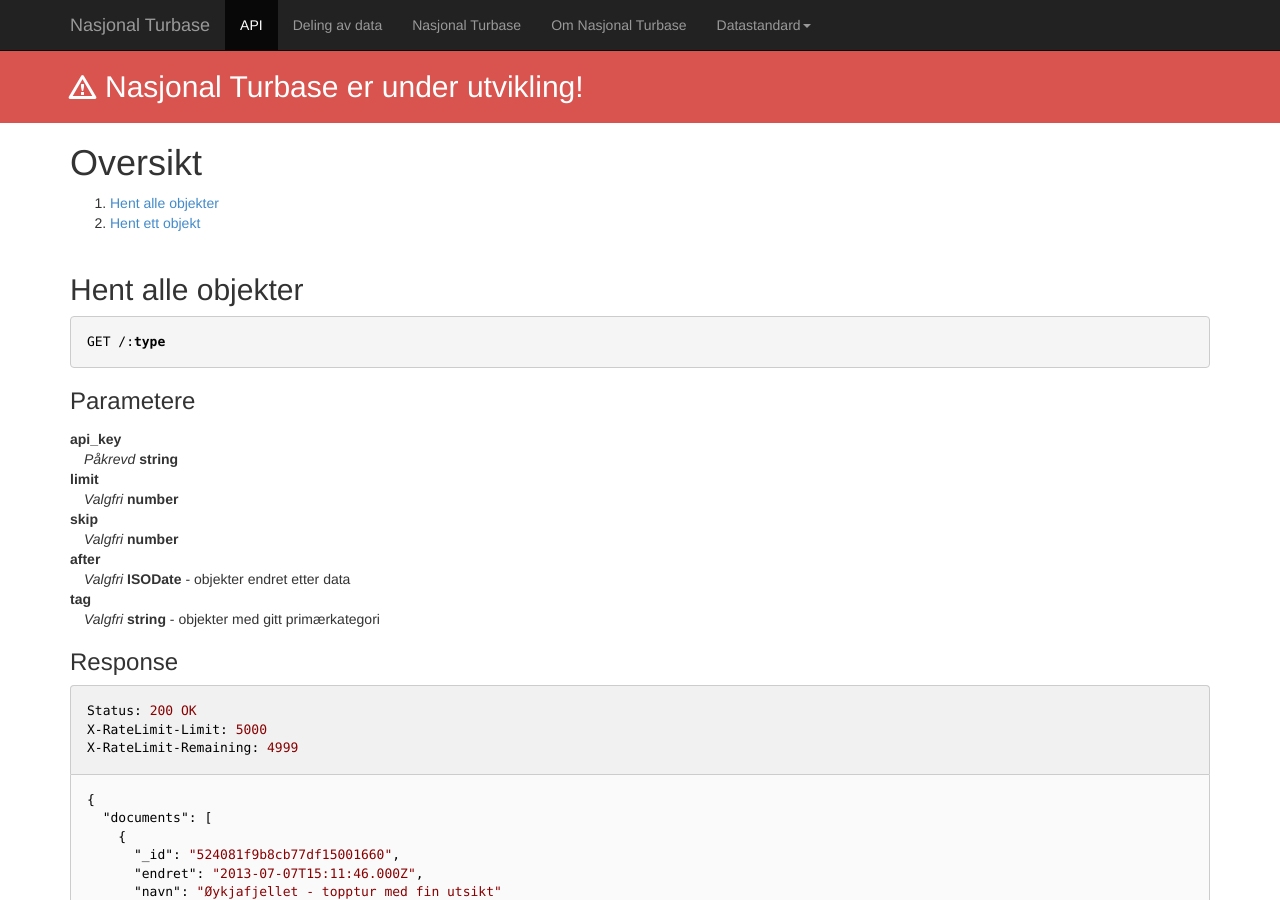
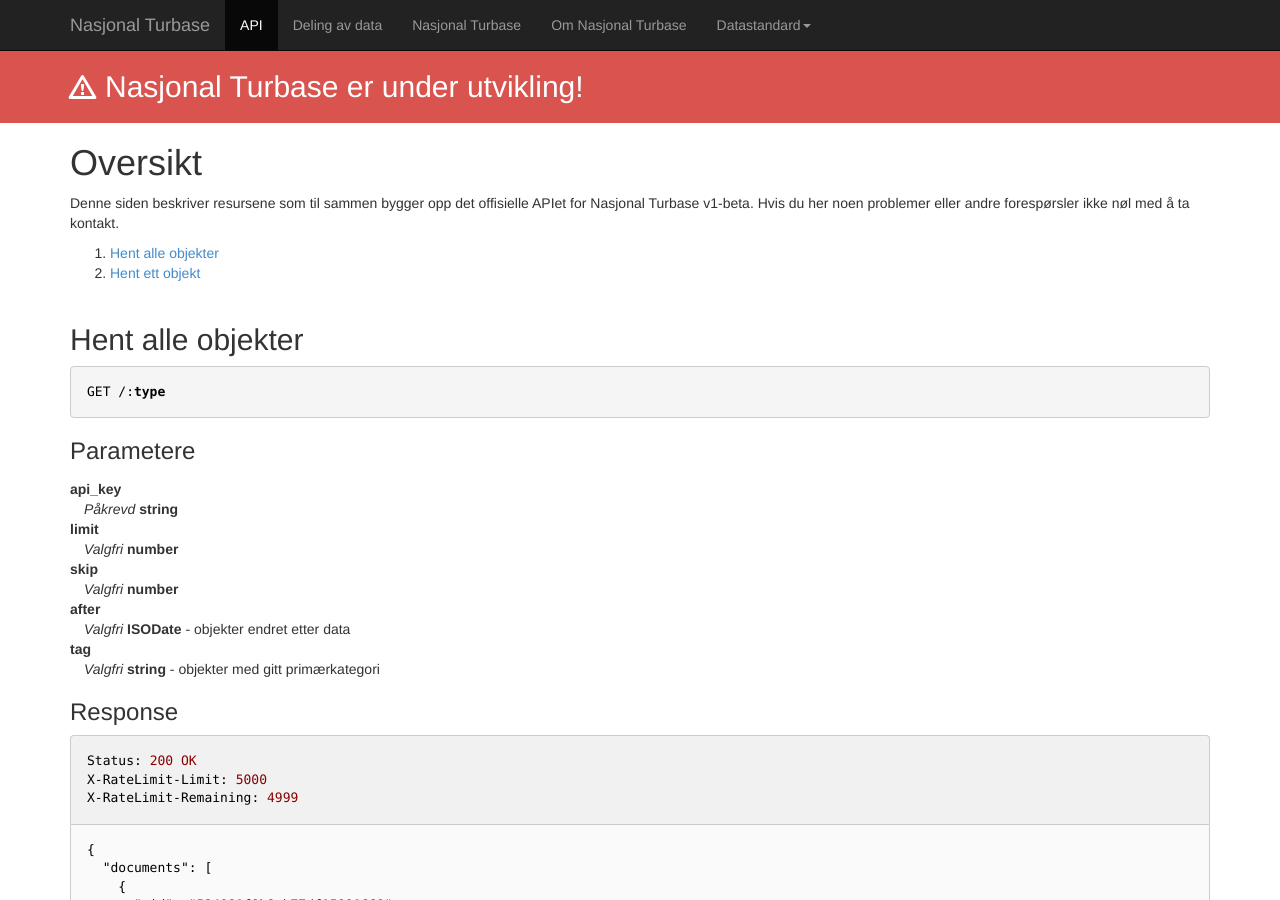
Before and after one commit to Turbasen/www.nasjonalturbase.no, a Jekyll site: the page built from api.html, in a window 1280 px wide and 900 px high. Built offline with Jekyll 4.4.1, drawn with Linux system fonts in a browser that asks for light colours; nearby versions of some CDN libraries; Markdown is read by kramdown in place of the engine named in the settings.

Commit message:
Add a few opening words to the API page

```diff
--- a/api.html
+++ b/api.html
@@ -5,6 +5,10 @@
 ---
 
 <h1>Oversikt</h1>
+
+<p>Denne siden beskriver resursene som til sammen bygger opp det offisielle APIet
+for Nasjonal Turbase v1-beta. Hvis du her noen problemer eller andre
+forespørsler ikke nøl med å ta kontakt.</p>
 
 <ol>{% for api in site.data.api %}
   <li><a href="#{{ api.anchor }}">{{ api.title }}</a></li>
```
